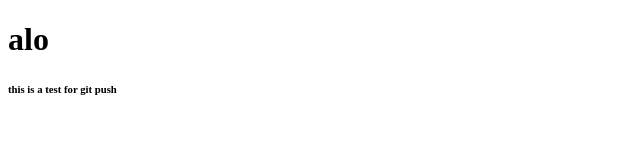
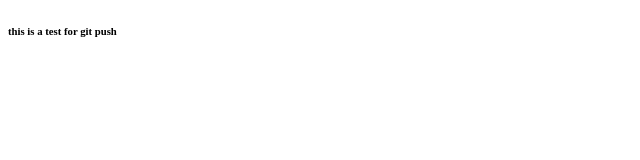
Before and after one commit to behnam-ghoreshi/behnam-ghoreshi.github.io, a plain HTML site: page test.html in a window 1280 px wide. Shown: the whole page, without its empty margins (0-640 px from the left). Drawn offline with Linux system fonts and the light colour scheme.

Commit message:
deleted a line in test.html

```diff
--- a/test.html
+++ b/test.html
@@ -6,7 +6,6 @@
   <title>Document</title>
 </head>
 <body>
-  <h1>alo</h1>
   <h6>this is a test for git push</h6>
 </body>
 </html>
```
